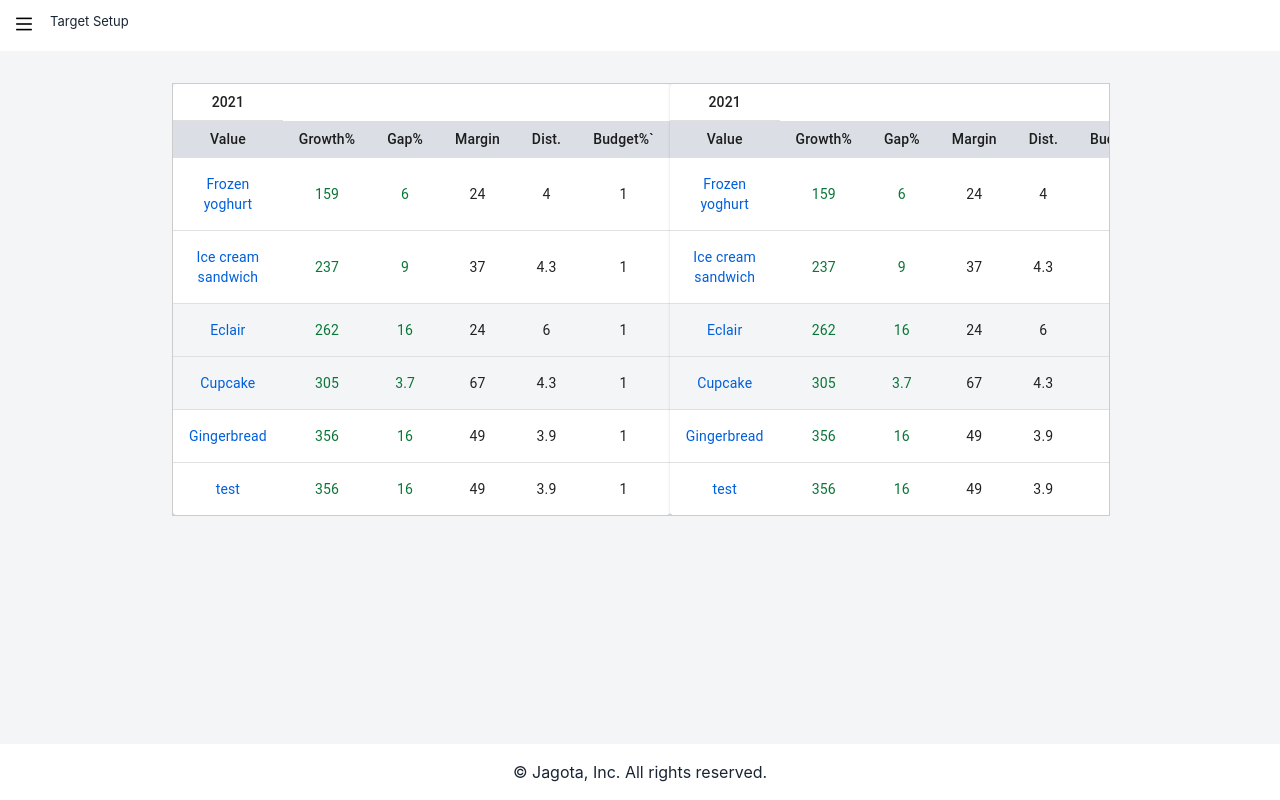
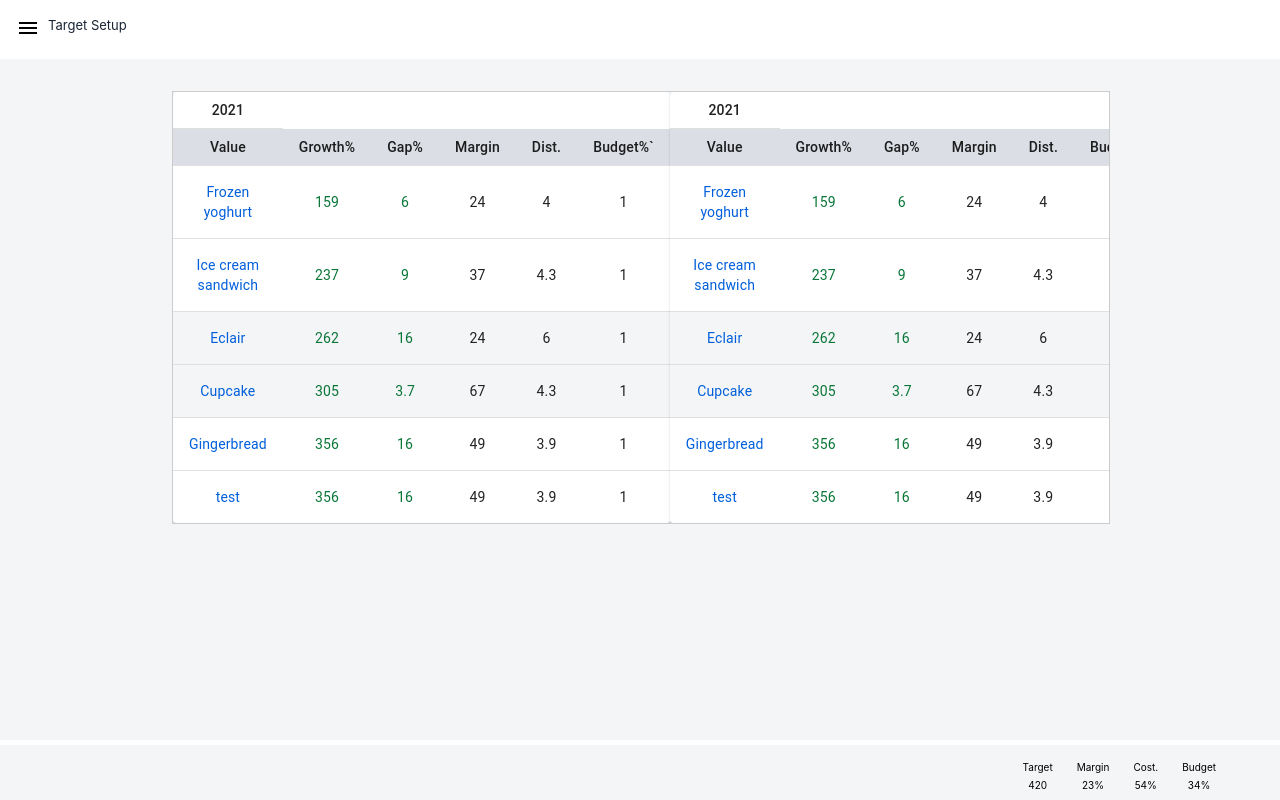
Before and after one commit to phuphalll/dashboard-fe, a React (Create React App) app: page /dashboard in a window 1280 px wide. Built offline with nearby package versions, Linux system fonts and the light colour scheme.

Commit message:
Update footer with MUI box/container && Update Header icon with MUI/ICON

```diff
--- a/src/pages/page-helper/Footer.tsx
+++ b/src/pages/page-helper/Footer.tsx
@@ -1,14 +1,55 @@
-import styled from "styled-components";
+import styled, { useTheme } from "styled-components";
+import Box from "@mui/material/Box";
+import Container from "@mui/material/Container";
 
 export default function Footer() {
+  const { colors: colorsTheme } = useTheme();
+
   return (
     <SFooter>
-      <SContainer>
-        <FooterText>© Jagota, Inc. All rights reserved.</FooterText>
-      </SContainer>
+      <Box
+        component="footer"
+        sx={{
+          height: "60px",
+          width: "100%",
+          backgroundColor: colorsTheme.base.baseContrast,
+          padding: "1rem 0",
+          borderTop: `5px solid ${colorsTheme.base.base}`,
+        }}
+      >
+        <Container sx={{ display: "flex", justifyContent: "flex-end" }}>
+          <SContentWrapper>
+            <SFooterContent>
+              <div>Target</div> <div style={{ paddingTop: "6px" }}>420</div>
+            </SFooterContent>
+            <SFooterContent>
+              <div>Margin</div> <div style={{ paddingTop: "6px" }}>23%</div>
+            </SFooterContent>
+            <SFooterContent>
+              <div>Cost.</div> <div style={{ paddingTop: "6px" }}>54%</div>
+            </SFooterContent>
+            <SFooterContent>
+              <div>Budget</div> <div style={{ paddingTop: "6px" }}>34%</div>
+            </SFooterContent>
+          </SContentWrapper>
+        </Container>
+      </Box>
     </SFooter>
   );
 }
+const SContentWrapper = styled.div`
+  margin-right: 1rem;
+  display: flex;
+  flex-direction: row;
+  gap: 1.5rem;
+  font-size: 10px;
+
+  &:last-child {
+    margin-right: 0;
+  }
+`;
+
+const SFooterContent = styled.div``;
 
 const SFooter = styled.div`
   position: fixed;
@@ -19,19 +60,3 @@ const SFooter = styled.div`
   text-align: center;
   max-height: 60px;
 `;
-
-const SContainer = styled.div`
-  max-width: 100%;
-  margin: auto;
-  overflow: hidden;
-  display: flex;
-  flex-direction: column;
-  gap: 0.5rem;
-`;
-
-const FooterText = styled.p`
-  text-align: center;
-  color: ${(props) => props.theme.colors.text.heading};
-  font-size: 1rem;
-  line-height: 1.5;
-`;
--- a/src/pages/page-helper/Header.tsx
+++ b/src/pages/page-helper/Header.tsx
@@ -1,12 +1,11 @@
 import styled from "styled-components";
-import hamburger from "../../assets/icons/hamburger.png";
-
+import MenuOutlinedIcon from "@mui/icons-material/MenuOutlined";
 export default function Header() {
   return (
     <SHeaderContainer>
       <SNav>
         <SLineWrapper>
-          <SHamburgerImage src={hamburger} alt="logo" />
+          <MenuOutlinedIcon />
         </SLineWrapper>
         <SMenuItem> Target Setup </SMenuItem>
       </SNav>
@@ -35,12 +34,6 @@ const SLineWrapper = styled.div`
   position: relative;
 `;
 
-const SHamburgerImage = styled.img`
-  width: 16px;
-  height: 16px;
-  margin-right: 10px;
-`;
-
 const SMenuItem = styled.div`
   position: relative;
   top: -5px;
--- a/src/pages/page-helper/PageWrapper.tsx
+++ b/src/pages/page-helper/PageWrapper.tsx
@@ -16,7 +16,6 @@ export default function PageWrapper({ children }: IPageWrapper) {
     </>
   );
 }
-// The number of Header minus footer
 const SBodyWrapper = styled.div`
   height: calc(100vh - 53px - 53px);
   background-color: ${(props) => props.theme.colors.base.baseContrast};
```
